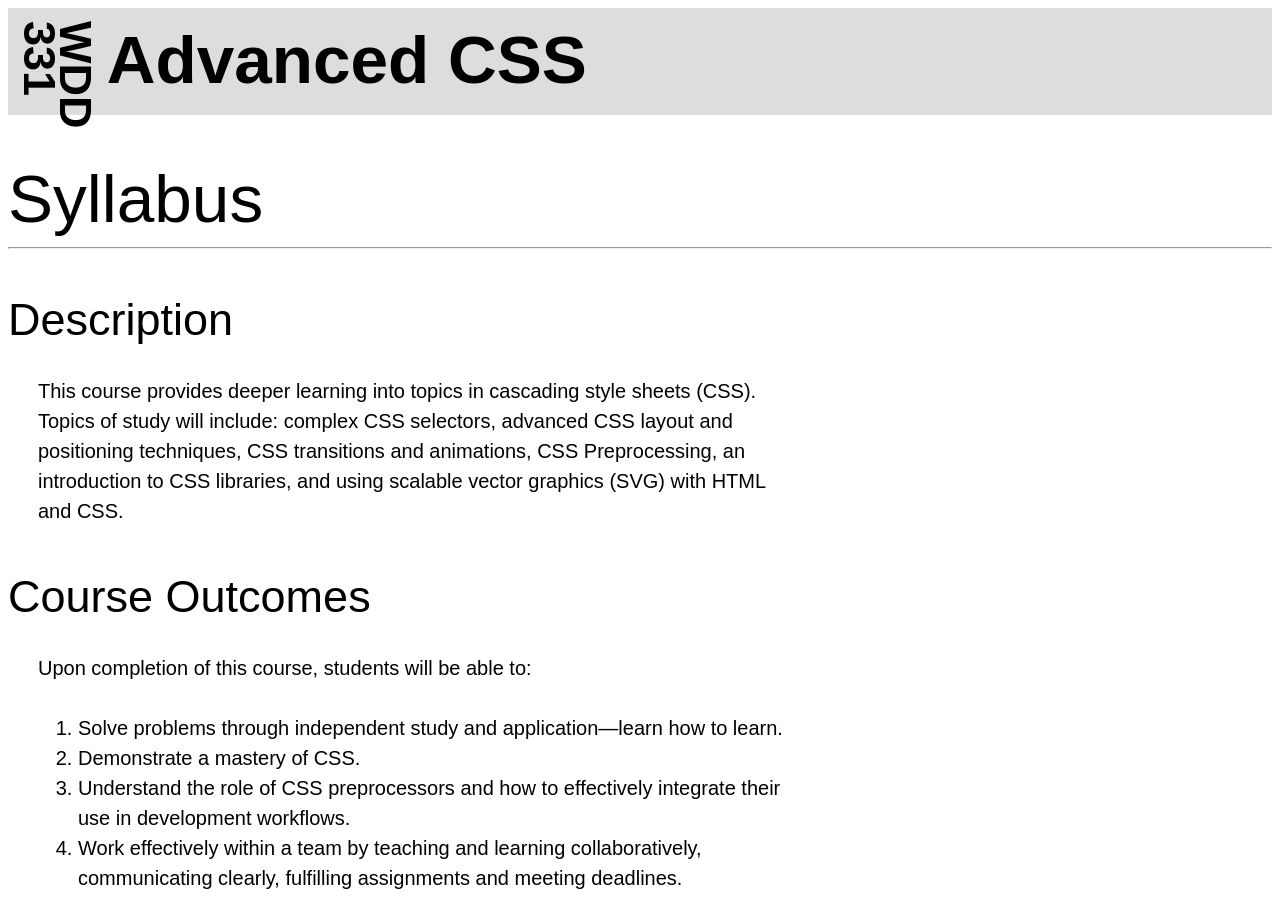
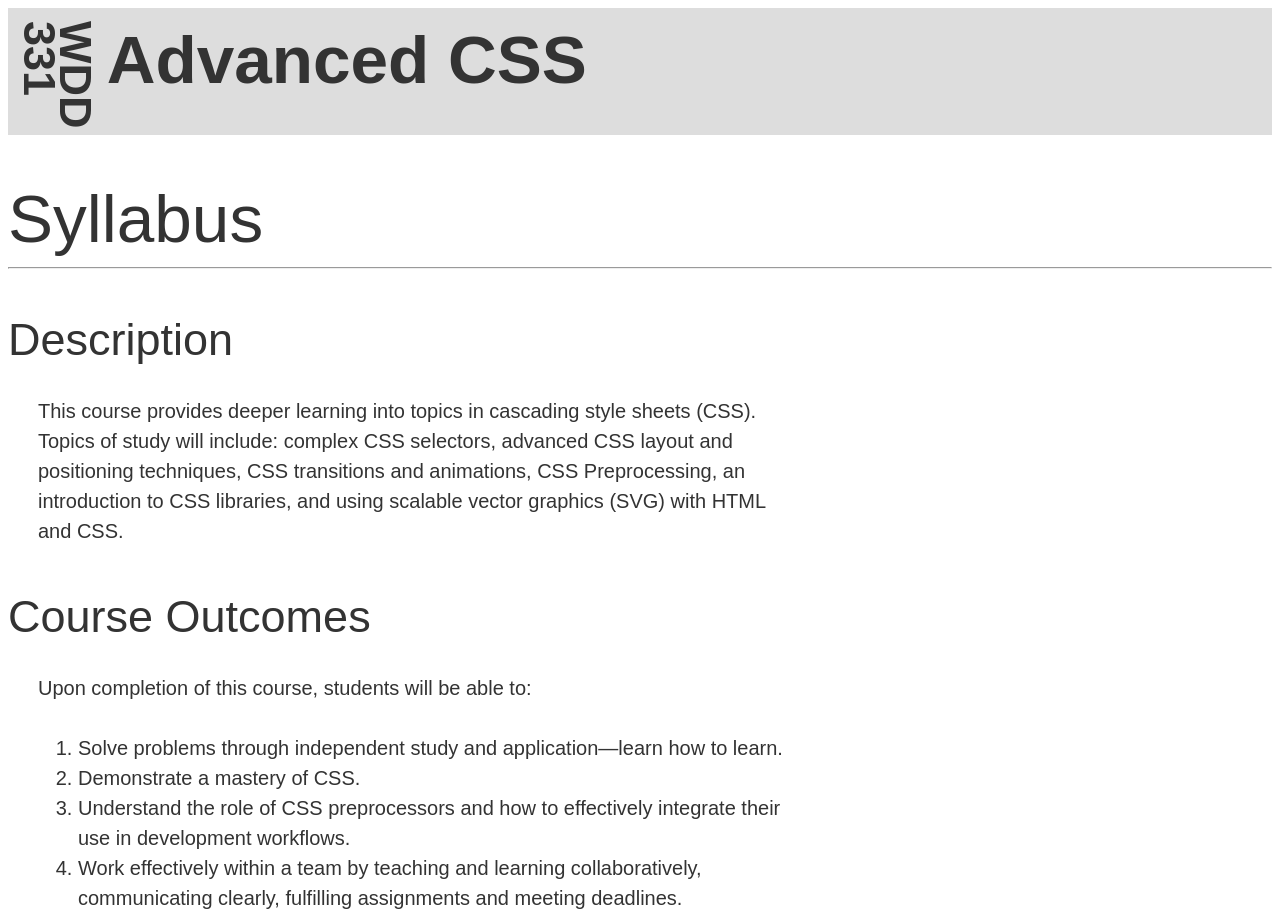
Before and after one commit to Dlyted1/redesigned-lamp, a plain HTML site: page typography/t-index.html in a window 1280 px wide. Shown: the top 916 px of the page. Drawn offline with Linux system fonts and the light colour scheme; a web font is replaced by a local one.

Commit message:
commit final updates

```diff
--- a/typography/style.scss
+++ b/typography/style.scss
@@ -15,11 +15,12 @@
     --s3: calc(var(--s2) * var(--ratio));
     --s4: calc(var(--s3) * var(--ratio));
     --s5: calc(var(--s4) * var(--ratio));
+    --font-color: #333;
     /* set variation axis values */
     --mono: "MONO" 0; /* Monospace: Sans (natural-width) or Mono (fixed-width) */
     --casl: "CASL" 0; /* Casual: Linear to Casual */
-    --wght: "wght" 600; /* Weight: Light to ExtraBlack; usually set with `font-weight` */
-    --slnt: "slnt" 0; /* Slant: 0 to -15 degrees, auto cursive at -14 */
+    --wght: "wght" 300; /* Weight: Light to ExtraBlack; usually set with `font-weight` */
+    --slnt: "slnt" 0deg; /* Slant: 0 to -15 degrees, auto cursive at -14 */
     --CRSV: "CRSV" 0.5; /* Cursive: always roman (0), auto substitution (.5), or always cursive (1) */
 
 }
@@ -70,7 +71,8 @@ dd {
     --wght: "wght" 400;
   }
 
- /*  .header-banner {
+  //CSS version no SCSS //
+ /* .header-banner {
     height: 4em;
     padding: var(--s-1);
     background-color: #ddd;
@@ -88,7 +90,8 @@ dd {
       gap: var(--s-1);
     }
     .header-banner h2 {
-      writing-mode: vertical-rl;
+     -ms-writing-mode: tb-rl;
+         writing-mode: vertical-rl;
       height: 4em;
       line-height: 0.8;
       margin: 0;
@@ -96,18 +99,18 @@ dd {
     .header-banner h1 {
       margin: 0;
     }
-  }  */
+  */
 
   // If you wanted to use SCSS it could look like this: //
-  .header-banner {
-    height: 4em;
+   .header-banner {
+    height: 5em;
     padding: var(--s-1);
     background-color: #ddd;
     & h1,
     & h2 {
       --mono: "MONO" 1;
       --casl: "CASL" 0;
-      --wght: 800;
+      --wght: 600;
     }
     > div {
       display: flex;
@@ -116,6 +119,7 @@ dd {
       gap: var(--s-1);
     }
     h2 {
+     -ms-writing-mode: tb-rl;
       writing-mode: vertical-rl;
       height: 4em;
       line-height: 0.8;
```
Also changed, not shown: typography/style.css, 1 other file.
